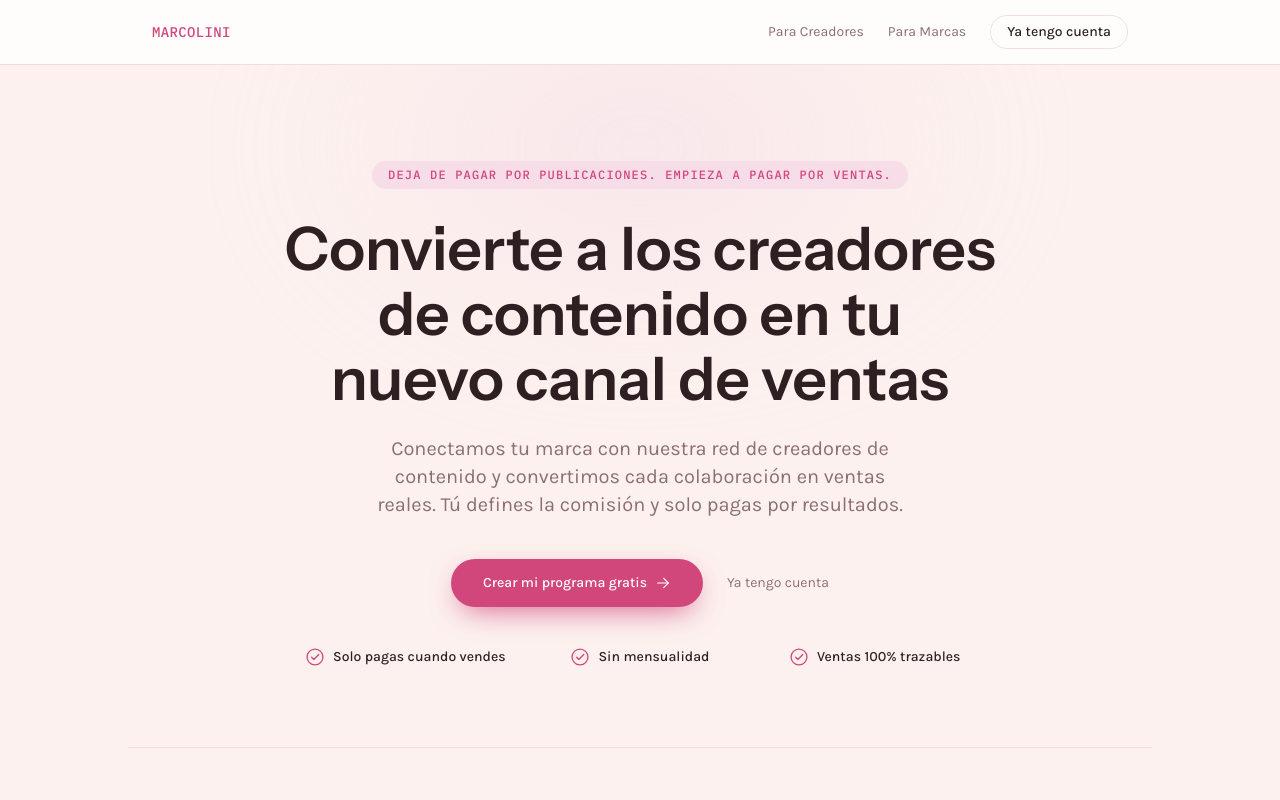
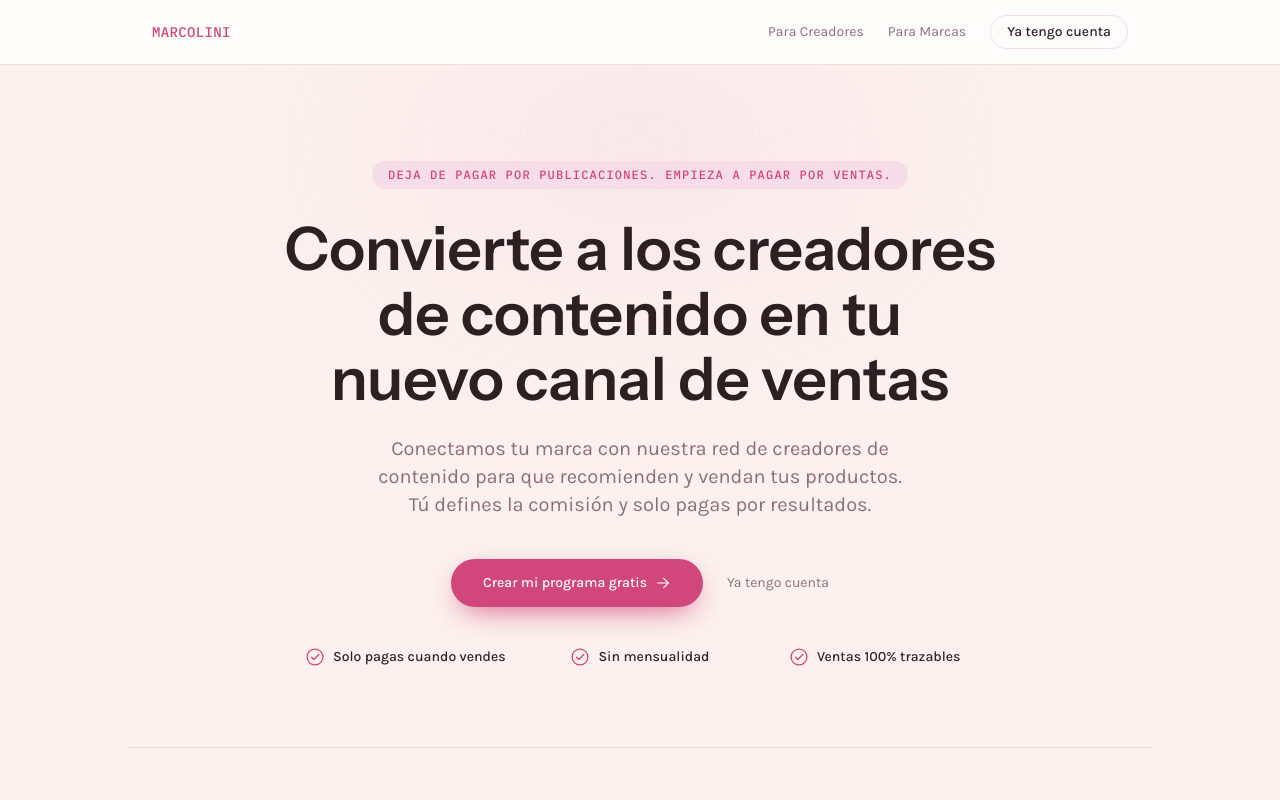
Before and after one commit to jdiaz-ops/test1234, a Next.js app: page /para-marcas in a window 1280 px wide. Shown: the top 800 px of the page. Built offline with nearby package versions, Linux system fonts and the light colour scheme.

Commit message:
para-marcas: ajusta el subhead del hero
"...para que recomienden y vendan tus productos" en vez de "...y
convertimos cada colaboración en ventas reales".

```diff
--- a/src/app/para-marcas/page.tsx
+++ b/src/app/para-marcas/page.tsx
@@ -69,8 +69,8 @@ export default function ParaMarcasPage() {
               Convierte a los creadores de contenido en tu nuevo canal de ventas
             </h1>
             <p className="text-brand-ink-soft text-lg sm:text-xl max-w-xl mx-auto mb-10 text-balance">
-              Conectamos tu marca con nuestra red de creadores de contenido y convertimos cada
-              colaboración en ventas reales. Tú defines la comisión y solo pagas por resultados.
+              Conectamos tu marca con nuestra red de creadores de contenido para que recomienden y
+              vendan tus productos. Tú defines la comisión y solo pagas por resultados.
             </p>
             <div className="flex flex-col sm:flex-row items-center justify-center gap-4 sm:gap-6 mb-10">
               <Link
```
